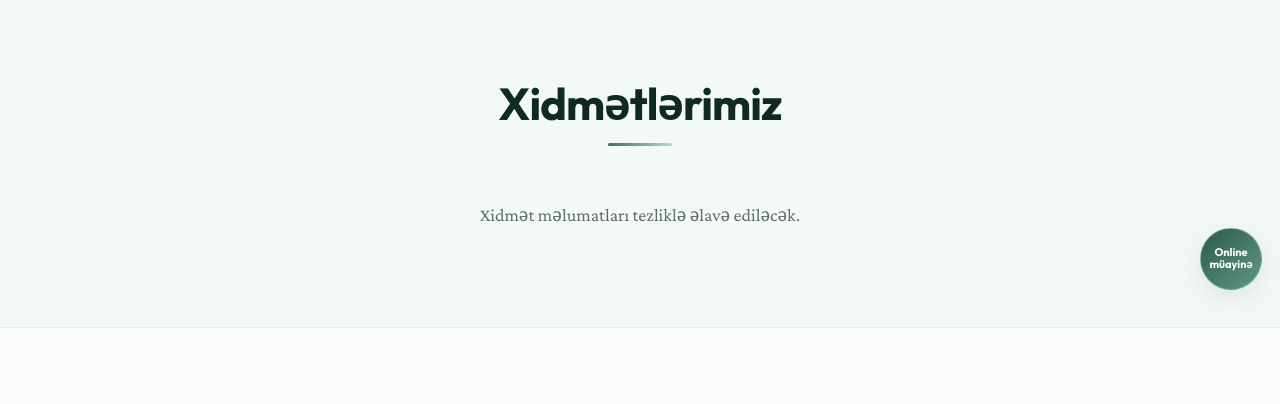
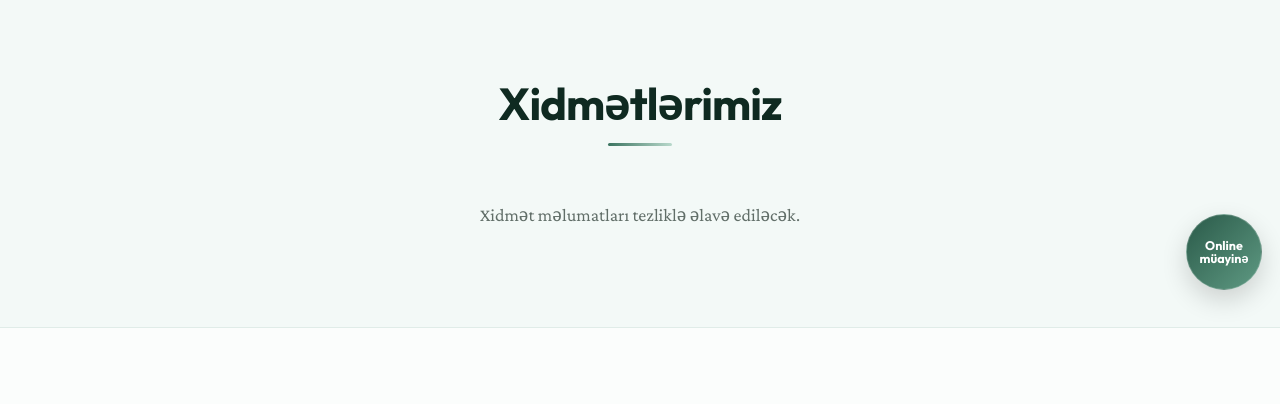
Before and after one commit to Efeeshme/senseterapi-website, a Django app: page / in a window 1280 px wide. Shown: the part 492-896 px from the top of the page. Run offline with Django 5.2, Linux system fonts and the light colour scheme; data comes from the database, SQL or seed files in the repository; data that the repository does not hold is empty.

Commit message:
Add fixed Online müayine WhatsApp button

```diff
--- a/static/css/site.css
+++ b/static/css/site.css
@@ -634,48 +634,46 @@ img{ max-width:100%; display:block; }
 
 
 
-/* Floating "Online müayinə" button */
-.float-consult{
+
+
+/* Fixed "Online müayinə" button */
+.fab-online{
   position: fixed;
   right: 18px;
   bottom: 18px;
   z-index: 9999;
 
-  display: inline-flex;
-  align-items: center;
-  justify-content: center;
+  width: 76px;
+  height: 76px;
+  border-radius: 999px;
 
-  width: 62px;
-  height: 62px;
-  padding: 10px;
+  display:flex;
+  align-items:center;
+  justify-content:center;
+  text-align:center;
 
-  border-radius: 999px;
+  font-family:'Outfit', sans-serif;
+  font-weight:800;
+  font-size:12.5px;
+  line-height:1.05;
+
   background: linear-gradient(135deg, var(--g-600), var(--g-400));
   color: var(--w);
-
-  font-family: 'Outfit', sans-serif;
-  font-weight: 800;
-  font-size: 11px;
-  line-height: 1.05;
-  text-align: center;
-
-  border: 1px solid rgba(255,255,255,.25);
-  box-shadow: var(--shadow-2);
-
-  transition: transform var(--t-fast), box-shadow var(--t-fast);
+  border: 1px solid rgba(255,255,255,.22);
+  box-shadow: 0 10px 26px rgba(0,0,0,.16);
 }
 
-.float-consult:hover{
+.fab-online:hover{
   transform: translateY(-2px);
-  box-shadow: 0 14px 34px rgba(0,0,0,.14);
+  box-shadow: 0 14px 34px rgba(0,0,0,.20);
 }
 
-@media (max-width: 480px){
-  .float-consult{
+@media (max-width:480px){
+  .fab-online{
+    width: 68px;
+    height: 68px;
     right: 14px;
     bottom: 14px;
-    width: 58px;
-    height: 58px;
-    font-size: 10.5px;
+    font-size: 12px;
   }
 }
--- a/templates/web/base.html
+++ b/templates/web/base.html
@@ -65,16 +65,14 @@
     </div>
   </footer>
 
-  {# Floating Online müayinə button #}
+  {# FIXED Online müayinə button (global) #}
   {% if site_contact and site_contact.whatsapp_number %}
-  <a
-    class="float-consult"
-    href="https://wa.me/{{ site_contact.whatsapp_number }}"
-    target="_blank"
-    rel="noopener"
-    aria-label="Online müayinə üçün WhatsApp">
-    Online müayinə
-  </a>
+    <a class="fab-online"
+       href="https://wa.me/{{ site_contact.whatsapp_number }}"
+       target="_blank" rel="noopener"
+       aria-label="Online müayinə (WhatsApp)">
+      Online<br>müayinə
+    </a>
   {% endif %}
 
   <script src="{% static 'js/site.js' %}" defer></script>
```
